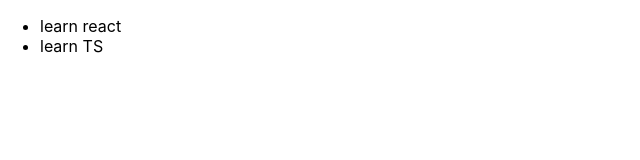
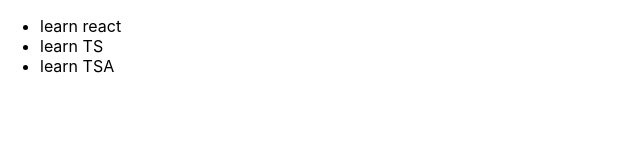
Before and after one commit to Omar-Hosny1/TO-DO-APP-TS, a React (Create React App) app: page / in a window 1280 px wide. Shown: the top 160 px of the page, without its empty margins (0-640 px from the left). Built offline with nearby package versions, Linux system fonts and the light colour scheme.

Commit message:
Todo Item Component Added

```diff
--- a/src/App.tsx
+++ b/src/App.tsx
@@ -1,7 +1,11 @@
 import Todos from "./components/Todos";
 import Todo from "./models/todo";
 function App() {
-  const todos = [new Todo("learn react"), new Todo("learn TS")];
+  const todos = [
+    new Todo("learn react"),
+    new Todo("learn TS"),
+    new Todo("learn TSA"),
+  ];
   return (
     <div className="App">
       <Todos items={todos} />
--- /dev/null
+++ b/src/components/TodoItem.tsx
@@ -0,0 +1,7 @@
+import React from "react";
+
+const TodoItem: React.FC<{ id: string; text: string }> = (props) => {
+  return <li key={props.id}>{props.text}</li>;
+};
+
+export default TodoItem;
--- a/src/components/Todos.tsx
+++ b/src/components/Todos.tsx
@@ -1,11 +1,11 @@
 import React from "react";
 import Todo from "../models/todo";
-
+import TodoItem from "./TodoItem";
 const Todos: React.FC<{ items: Todo[] }> = (props) => {
   return (
     <ul>
       {props.items.map((item) => (
-        <li key={item.id}>{item.text}</li>
+        <TodoItem id={item.id} text={item.text} />
       ))}
     </ul>
   );
```
